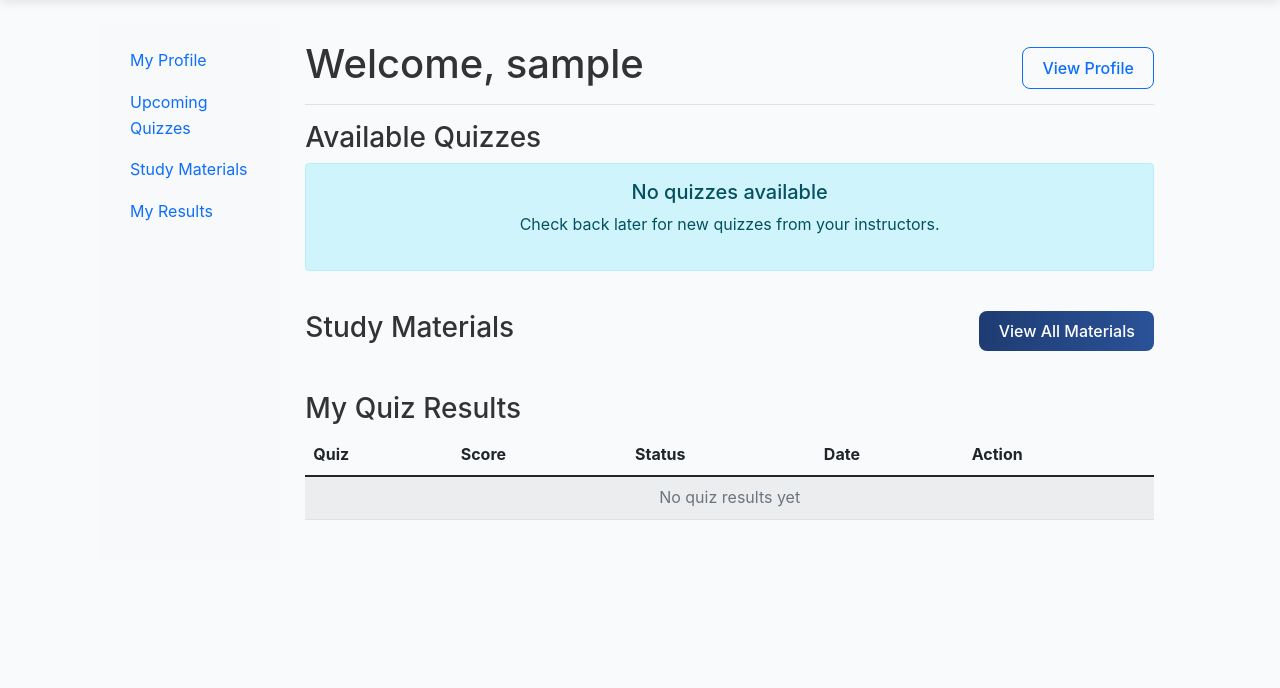
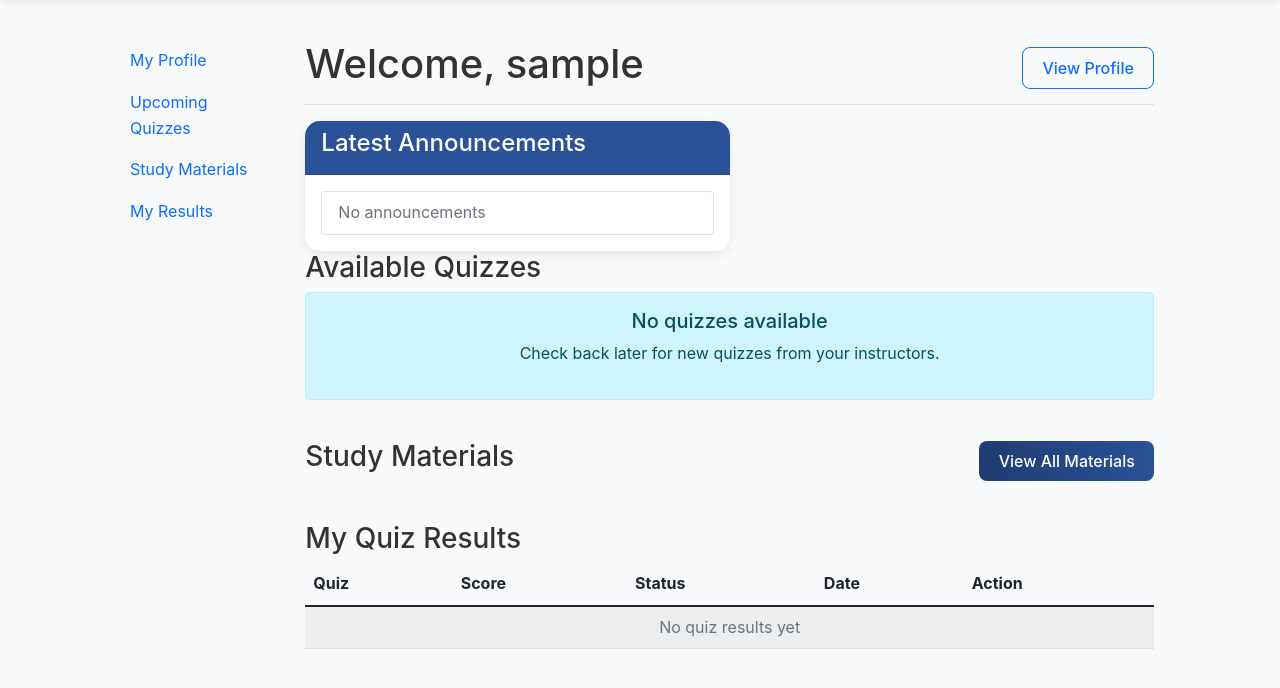
Before and after one commit to Nileshpar835/college_exam_portal, a Django app: page /dashboard/ in a window 1280 px wide. Shown: the part 71-759 px from the top of the page. Run offline with Django 5.2, Linux system fonts and the light colour scheme; the visitor is signed in with stand-in values (Sample User, id 1); data that the repository does not hold is empty.

Commit message:
Update dashboard_student.html

```diff
--- a/templates/users/dashboard_student.html
+++ b/templates/users/dashboard_student.html
@@ -34,7 +34,27 @@
                 </a>
             </div>
 
+            <div class="col-md-6">
+            <div class="card">
+                <div class="card-header">
+                    <h4>Latest Announcements </h4>
+                </div>
+                <div class="card-body">
+                    <ul class="list-group">
+                        {% for ann in announcements %}
+                         <li class="list-group-item">
+                        <strong>{{ ann.title }}</strong> : {{ ann.content }}
+                        <span class="text-muted">– <time datetime="{{ ann.created_at|date:'Y-m-d' }}">{{ ann.created_at|date:"SHORT_DATE_FORMAT" }}</time></span>
+                    </li>
+                        {% empty %}
+                        <li class="list-group-item text-muted">No announcements</li>
+                        {% endfor %}
+                    </ul>
+                </div>
+            </div>
+        </div>
             <section id="upcoming" class="mb-4">
+
                 <h3>Available Quizzes</h3>
                 <div class="row">
                     {% for quiz in upcoming_quizzes %}
```
